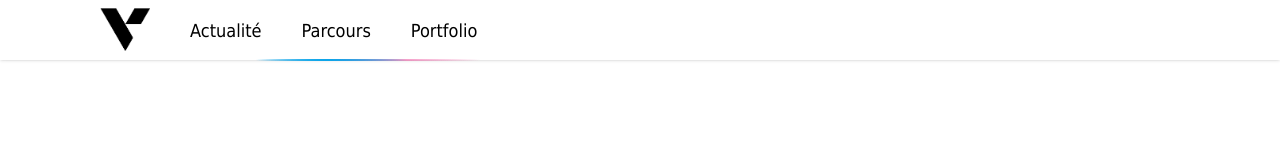
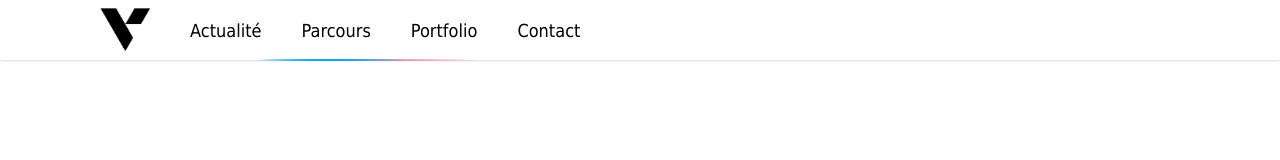
Before and after one commit to Azonesbz/vincentavez, a React (Vite) app in the folder client/: page / in a window 1280 px wide. Shown: the top 160 px of the page. Built offline with nearby package versions, Linux system fonts and the light colour scheme; a web font is replaced by a local one.

Commit message:
fixed of a few bugs

```diff
--- a/client/src/components/header/Header.jsx
+++ b/client/src/components/header/Header.jsx
@@ -1,17 +1,17 @@
-import './header.css';
+import './Header.css';
 import React from 'react';
 
 export default function Header() {
-
     return (
         <header className='min-h-screen max-h-screen w-full  flex flex-col items-center justify-center overflow-x-hidden'>
-            <div className='h-[60px] w-full bg-white fixed top-0 z-40 opacity-75 backdrop-blur-sm'/>
+            <div className='h-[60px] w-full bg-white fixed top-0 z-40 opacity-75 backdrop-blur-sm' />
             <nav className={`container shadow fixed top-0 max-w-full z-50 flex items-center w-full h-[60px] backdrop-blur-md`}>
-                <a className='ml-5' href='.'><img src="./logo.webp" alt="logo du site" width={50} /></a>
+                <a className='ml-5' href='#'><img src="./logo.webp" alt="logo du site" width={50} /></a>
                 <ul className='space-x-10 mr-10 hidden sm:flex items-center ml-10 h-full '>
                     <li className='item-link'><a href={"#actuality"}>Actualité</a></li>
                     <li className='item-link'><a href={"#parcours"}>Parcours</a></li>
                     <li className='item-link'><a href={"#portfolio"}>Portfolio</a></li>
+                    <li className='item-link'><a href={"#contact"}>Contact</a></li>
                 </ul>
                 <div className="absolute left-[20%] bottom-0 flex -mb-px h-[2px] w-56">
                     <div className="w-full flex-none [background-image:linear-gradient(90deg,rgba(56,189,248,0)_0%,#0EA5E9_32.29%,rgba(236,72,153,0.3)_67.19%,rgba(236,72,153,0)_100%)]" />
@@ -28,13 +28,14 @@ export default function Header() {
                         <a href="#actuality">Actualité</a>
                         <a href="#parcours">Parcours</a>
                         <a href="#portfolio">Portfolio</a>
+                        <a href="#contact">Contact</a>
                     </div>
                 </div>
             </nav>
 
             <h1 className='text-center'>Vincent vous souhaite la bienvenue !</h1>
             <div className='relative flex flex-col-reverse items-center justify-center '>
-                <img className='image mt-10' src="/me.webp" alt="picture of Vincent" width={200}/>
+                <img className='image mt-10' src="/me.webp" alt="picture of Vincent" width={200} />
                 <h1 className='font-thin text-2xl text-center gradient-text'>Développeur d'applications web et web mobile</h1>
             </div>
             <a
```
